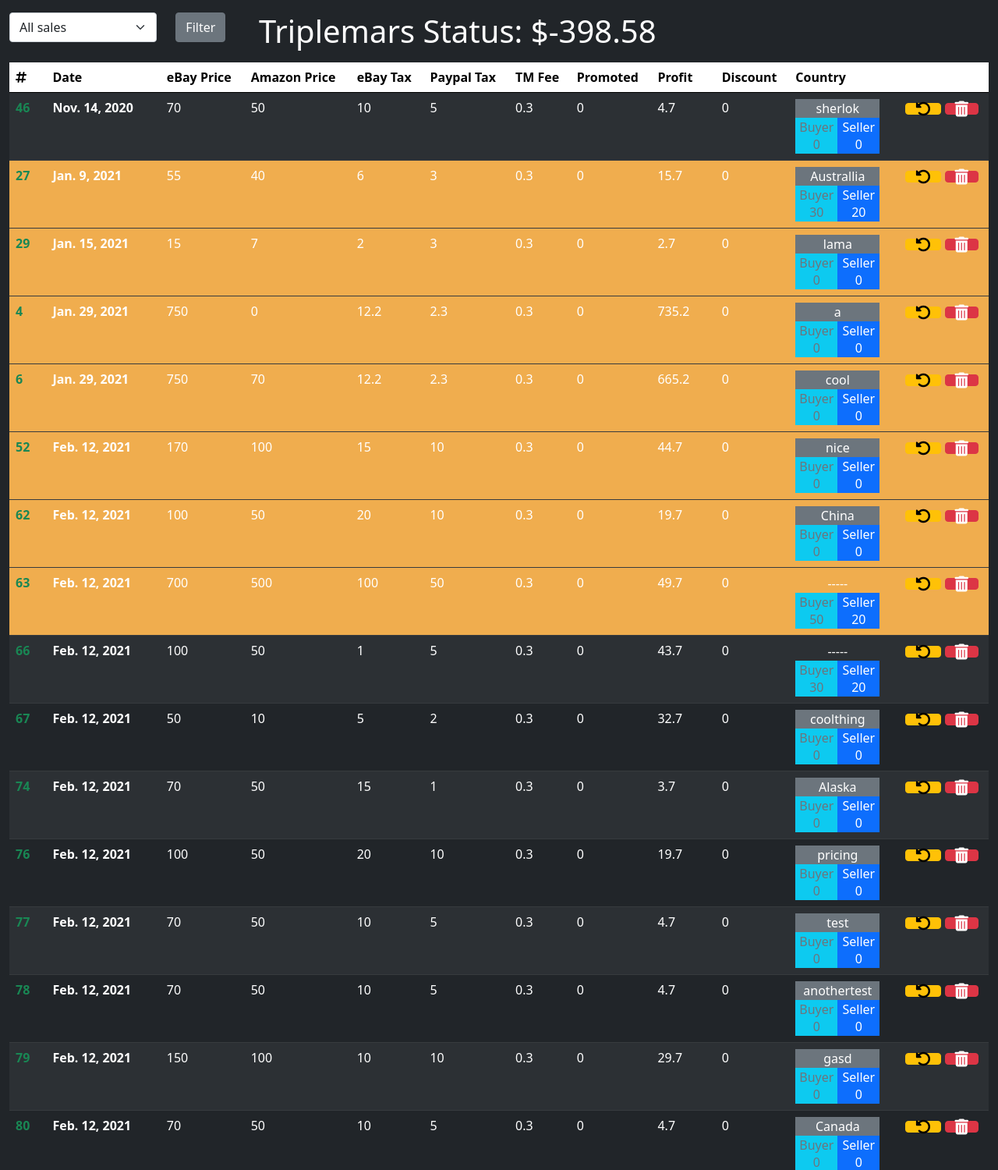
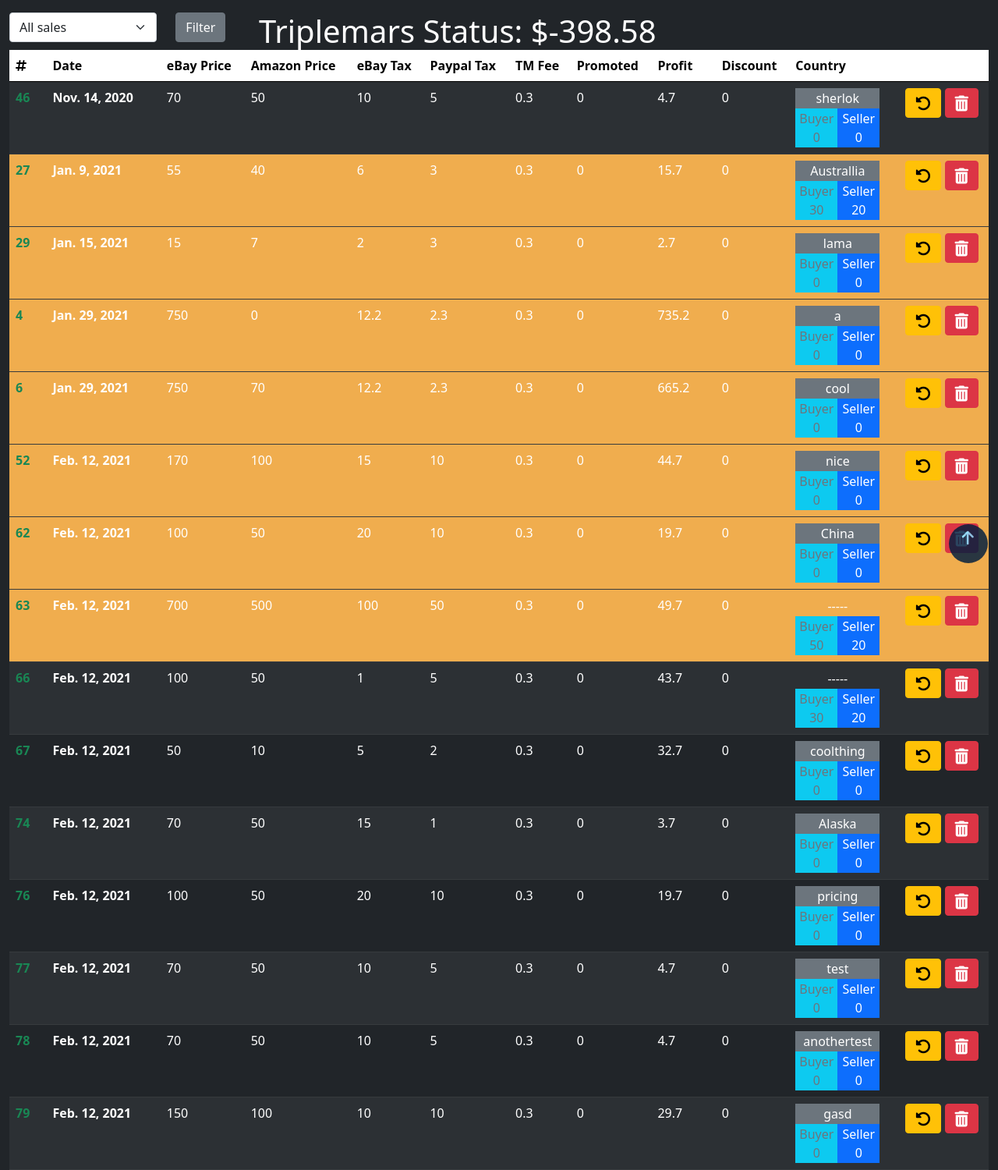
Before and after one commit to d4nieldev/ebaycalculator, a Django app: page /panel in a window 1280 px wide. Shown: the part 70-1570 px from the top of the page at 78% size. Run offline with Django 3.2, Linux system fonts and the light colour scheme; a user stored in the database is signed in; data comes from the database, SQL or seed files in the repository; some libraries are stand-ins or nearby versions.

Commit message:
added scroll to bottom button

```diff
--- a/static/css/style.css
+++ b/static/css/style.css
@@ -65,13 +65,17 @@
 }
 
 .scroll-to-bottom{
-    padding: 1%;
     border-radius: 50%;
-    background-color: #5bc0de;
-    color: white;
+    width: 50px;
+    height: 50px;
+    background-color: #001f3f;
     position: fixed;
     z-index: 1;
     bottom: 1%;
     right: 1%;
-    display: none;
+    opacity: 0.83;
 }
+.scroll-to-bottom i{
+    padding: 33%;
+    color: #7FDBFF;
+}
--- a/static/js/panel.js
+++ b/static/js/panel.js
@@ -636,16 +636,28 @@
     sum_sales_table();
 
     calc_total_date_profit();
-
-    console.log(document.body.scrollHeight)
-    console.log(document.body.clientHeight)
+    /*
     if (document.body.scrollHeight != document.body.clientHeight) {
         // page is scrollable
-        console.log($(document).height())
+        console.log("scrollTop: " + $(window).scrollTop())
+        console.log("window height: " + $(window).height())
+        console.log("body height: " + $("body").height())
+        console.log("document height: " + $(document).height())
         if($(window).scrollTop() + $(window).height() == $(document).height()){
             // alert("bottom");
         }
     }
+    */
+    $(document).scroll(function(){
+        if ($(window).scrollTop() + $(window).height() == $(document).height()){
+            $(".scroll-to-bottom").html("<i class='fas fa-arrow-up fa-lg'></i>");
+            $(".scroll-to-bottom").attr("href", "#top");
+        }
+        else if ($(window).scrollTop() == 0){
+            $(".scroll-to-bottom").html("<i class='fas fa-arrow-down fa-lg'></i>");
+            $(".scroll-to-bottom").attr("href", "#form_add_sale");
+        }
+    });
 
     // editable tables
     $(document).on("dblclick", ".editable", change_editable)
--- a/templates/base.html
+++ b/templates/base.html
@@ -1,7 +1,7 @@
 {% load static %}
 
-
-<html lang="en">
+<!DOCTYPE HTML>
+<html lang="en" id="top">
 <head>
     <meta charset="UTF-8">
     <meta name="viewport" content="width=device-width, initial-scale=1.0">
```
